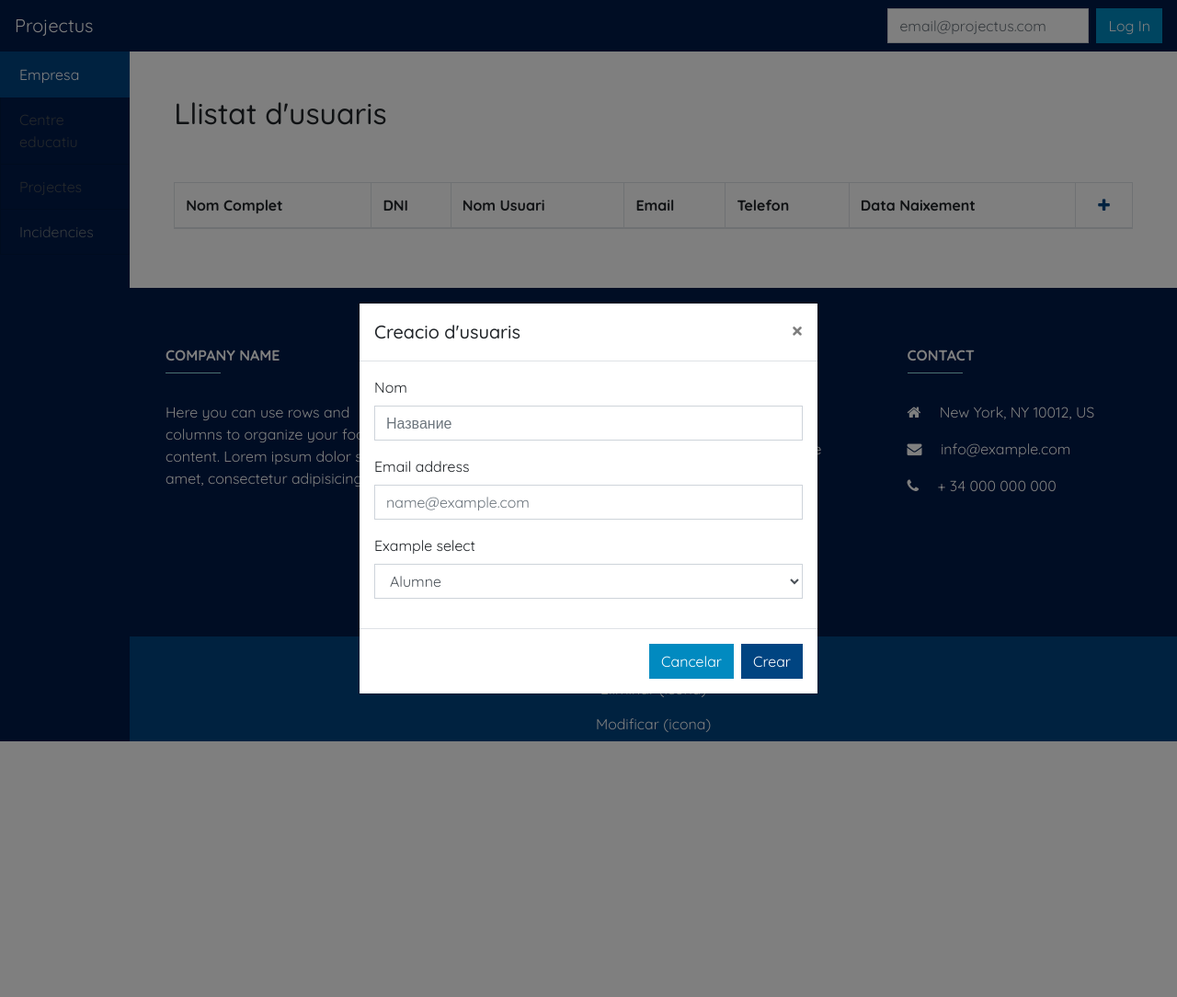
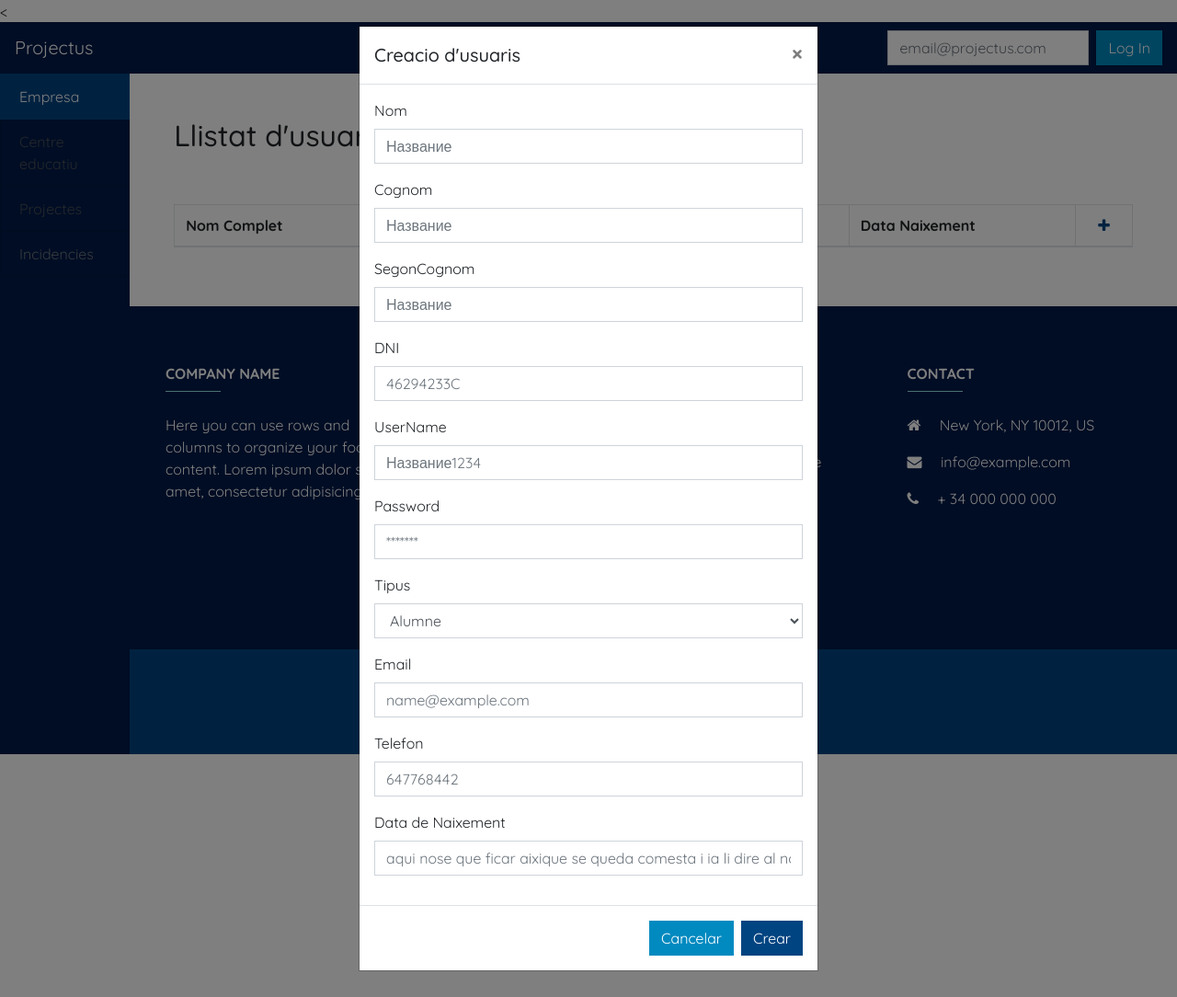
Before and after one commit to TheBleate/uniproject, a PHP site: page /gestor.php in a window 1280 px wide, after a click on "Crear (icona)". Shown: the whole page at 92% size. Run offline with PHP 8.4, Linux system fonts and the light colour scheme; data that the repository does not hold is empty.

Commit message:
Form Crear user

```diff
--- a/Uniproject/gestor.php
+++ b/Uniproject/gestor.php
@@ -1,4 +1,4 @@
-<!doctype html>
+<<!doctype html>
 <html lang="en" class="h-100">
 
   <!-- Header | additionally you can specify a custom css file by adding ( $style=file.css ) before the requirement -->
@@ -60,11 +60,27 @@
                     <input type="text" class="form-control" name="name" id="name" placeholder="Название">
                   </div>
                   <div class="form-group">
-                    <label for="userEmail">Email address</label>
-                    <input type="email" class="form-control" id="userEmail" placeholder="name@example.com">
+                    <label for="Cognom">Cognom</label>
+                    <input type="text" class="form-control" name="Cognom" id="Cognom" placeholder="Название">
                   </div>
                   <div class="form-group">
-                    <label for="exampleFormControlSelect1">Example select</label>
+                    <label for="SegonCognom">SegonCognom</label>
+                    <input type="text" class="form-control" name="SegonCognom" id="SegonCognom" placeholder="Название">
+                  </div>
+                  <div class="form-group">
+                    <label for="DNI">DNI</label>
+                    <input type="text" class="form-control" id="DNI" placeholder="46294233C">
+                  </div>
+                  <div class="form-group">
+                    <label for="UserName">UserName</label>
+                    <input type="text" class="form-control" id="UserName" placeholder="Название1234">
+                  </div>
+                  <div class="form-group">
+                    <label for="Password">Password</label>
+                    <input type="text" class="form-control" id="Password" placeholder="*******">
+                  </div>
+                  <div class="form-group">
+                    <label for="exampleFormControlSelect1">Tipus</label>
                     <select class="form-control" id="exampleFormControlSelect1">
                       <option>Alumne</option>
                       <option>Profesor</option>
@@ -72,6 +88,20 @@
                       <option>Admin</option>
                     </select>
                   </div>
+                  <div class="form-group">
+                    <label for="userEmail">Email</label>
+                    <input type="text" class="form-control" id="userEmail" placeholder="name@example.com">
+                  </div>
+                  <div class="form-group">
+                    <label for="Telefon">Telefon</label>
+                    <input type="text" class="form-control" id="Telefon" placeholder="647768442">
+                  </div>
+                  <div class="form-group">
+                    <label for="DataNaixement">Data de Naixement</label>
+                    <!-- tipus data¿ -->
+                    <input type="text" class="form-control" id="DataNaixement" placeholder="aqui nose que ficar aixique se queda comesta i ia li dire al nostre señor vlad :)">
+                  </div>
+                  <!-- Estat Sempre actiu(perque crees l'user .-.) -->
 
 
                 </form>
```
